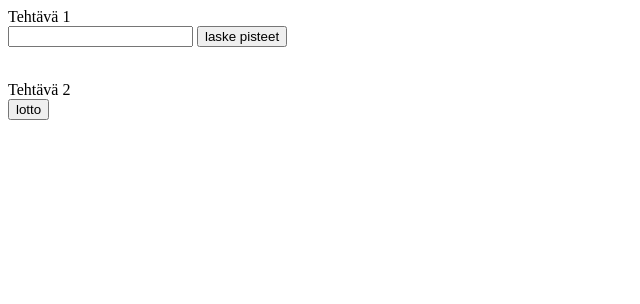
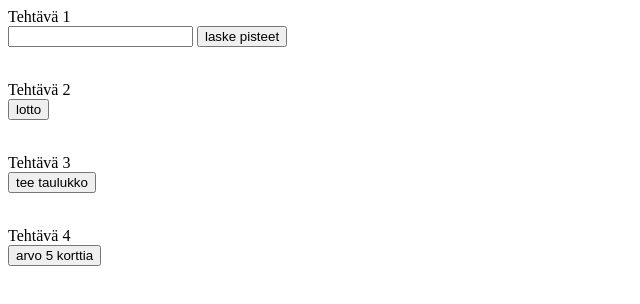
Before and after one commit to unnap/harjoitustyot, a plain HTML site: page viikko3 harjoitukset/h2.html in a window 1280 px wide. Shown: the whole page, without its empty margins (0-640 px from the left). Drawn offline with Linux system fonts and the light colour scheme.

Commit message:
melkein valmis....!

```diff
--- a/viikko3 harjoitukset/h2.html
+++ b/viikko3 harjoitukset/h2.html
@@ -23,5 +23,18 @@
     </form>
     <p id="t2p"></p>
     <br>
+    Tehtävä 3
+    <br>
+    <form name="t3" class="" action="index.html" method="post">
+      <button type="button" name="button" onclick="tehtava3()">tee taulukko</button>
+    </form>
+    <p id="t3p"></p>
+    <br>
+    Tehtävä 4
+    <br>
+    <form name="t4" class="" action="index.html" method="post">
+      <button type="button" name="button" onclick="tehtava4()">arvo 5 korttia</button>
+    </form>
+    <p id="t4p"></p>
   </body>
 </html>
--- a/viikko3 harjoitukset/h2.js
+++ b/viikko3 harjoitukset/h2.js
@@ -70,3 +70,49 @@ function tehtava2() {
   }
   document.getElementById('t2p').innerHTML = lotto;
 }
+
+function tehtava3() {
+  var array1 = [];
+  var array2 = [];
+  var taulu = "<table border='1' style='border-collapse: collapse'>"
+  for (i = 0; i < 5; i++) {
+    var n1 = Math.floor(Math.random() * 99) + 1;
+    var n2 = Math.floor(Math.random() * 99) + 1;
+    var n3 = Math.floor(Math.random() * 99) + 1;
+    var n4 = Math.floor(Math.random() * 99) + 1;
+    array1.push("[" + [n1, n2, n3, n4] + "]");
+    array2.push([n1, n2, n3, n4]);
+    if (array2.length === 5) {
+      for (b = 0; b < 5; b++) {
+        taulu += "<tr>";
+        for (c = 0; c < array2[b].length; c++) {
+          taulu += "<td>" + array2[b][c] + "</td>";
+        }
+        taulu += "</tr>";
+      }
+    }
+  }
+  console.log(array1);
+  console.log(array2.length);
+  document.getElementById('t3p').innerHTML = array1 + "<p>" + taulu + "</table>" + "</p>";
+}
+
+function tehtava4() {
+  var maat = ["&#9824;", "&#9828;", "&#9829;", "&#9825;"]
+  var arvot = ["A", 2, 3, 4, 5, 6, 7, 8, 9, 10, "J", "Q", "K"]
+  var pakka = [];
+  for (m = 0; m < 4; m++) {
+    for (a = 0; a < 13; a++) {
+      pakka.push(maat[m] + arvot[a]);
+    }
+  }
+  /*var maa = 0;
+  var arvo = 0;
+  for (a = 0; a < 5; a++) {
+    maa = Math.floor(Math.random() * 4);
+    arvo = Math.floor(Math.random() * 13);
+    kortit.push(maat[maa] + arvot[arvo]);
+  }*/
+  console.log(pakka);
+  //document.getElementById('t4p').innerHTML = pakka;
+}
```
